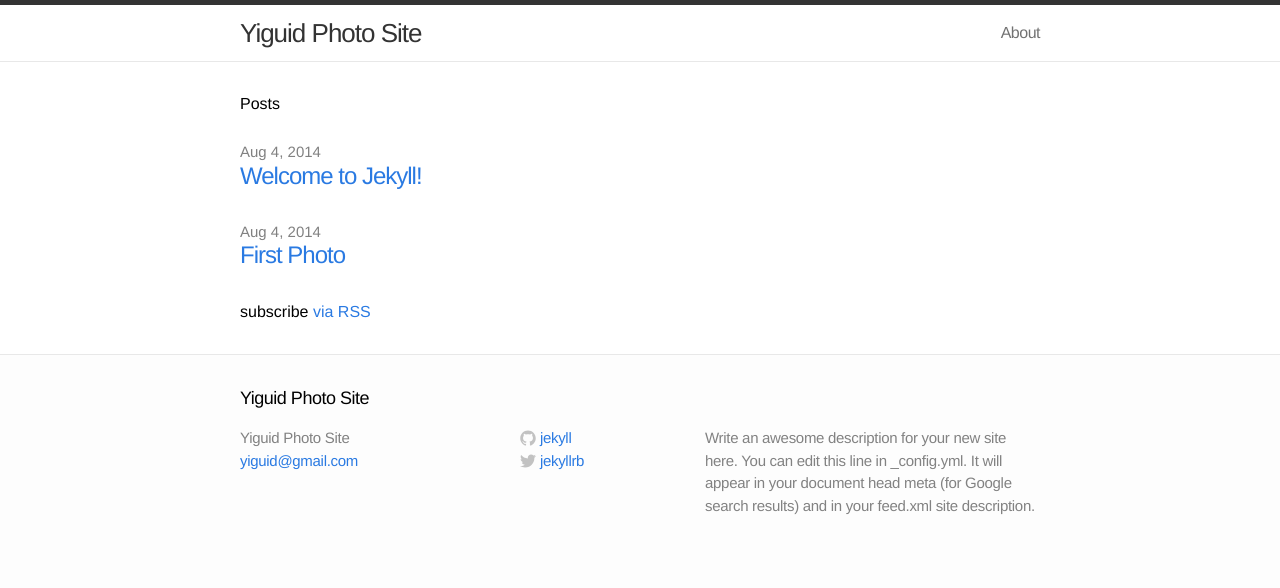
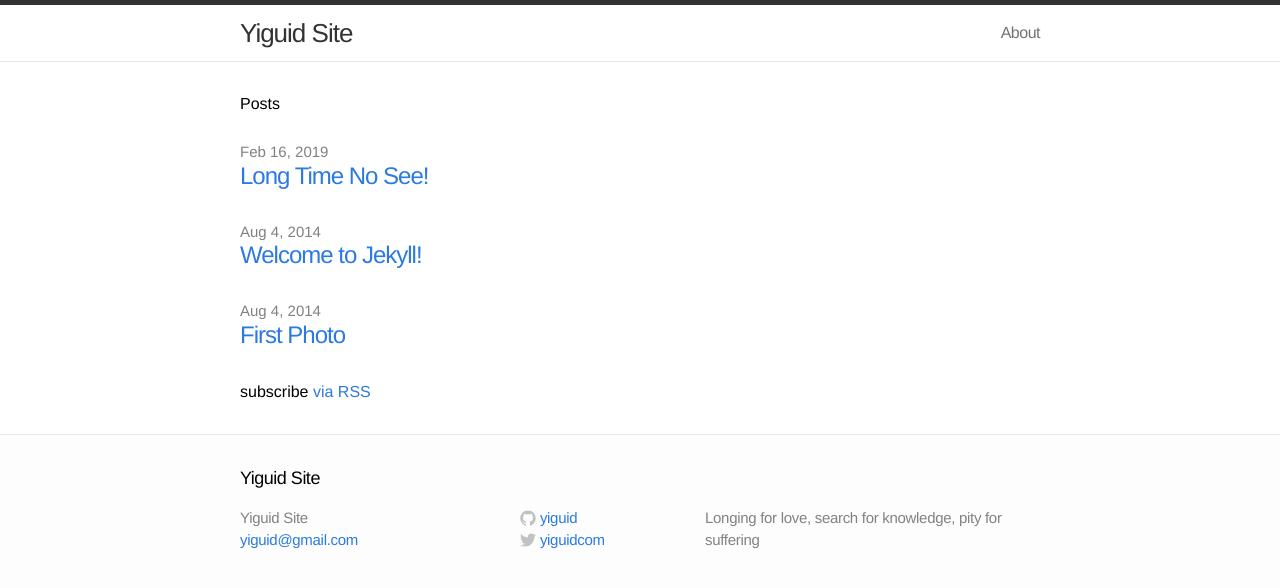
Before and after one commit to yiguid/yiguid.github.io, a Jekyll site: the page built from index.html, in a window 1280 px wide. Shown: the top 588 px of the page. Built offline with Jekyll 4.4.1, drawn with Linux system fonts in a browser that asks for light colours.

Commit message:
lonetimenosee

```diff
--- a/_config.yml
+++ b/_config.yml
@@ -1,11 +1,12 @@
 # Site settings
-title: Yiguid Photo Site
+title: Yiguid Site
 email: yiguid@gmail.com
-description: "Write an awesome description for your new site here. You can edit this line in _config.yml. It will appear in your document head meta (for Google search results) and in your feed.xml site description."
+description: "Longing for love, search for knowledge, pity for suffering"
 baseurl: ""
-url: "http://yourdomain.com"
-twitter_username: jekyllrb
-github_username:  jekyll
+url: "http://yiguid.com"
+twitter_username: yiguidcom
+github_username:  yiguid
+theme: jekyll-theme-hacker
 
 # Build settings
 markdown: kramdown
```
Also changed, not shown: _posts/2019-02-16-long-time-no-see.md (added, +8 -0 lines), 1 other file.
